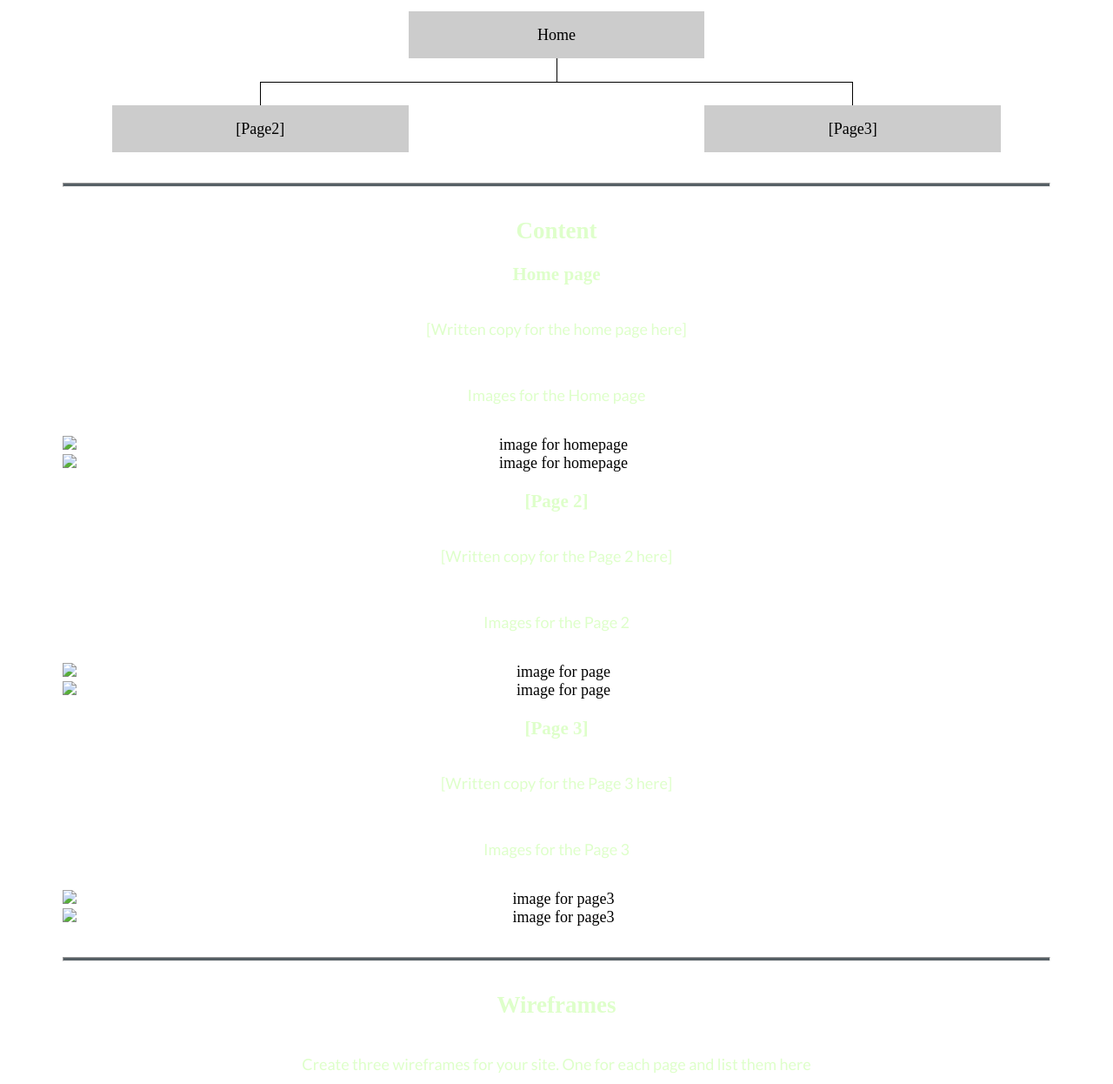
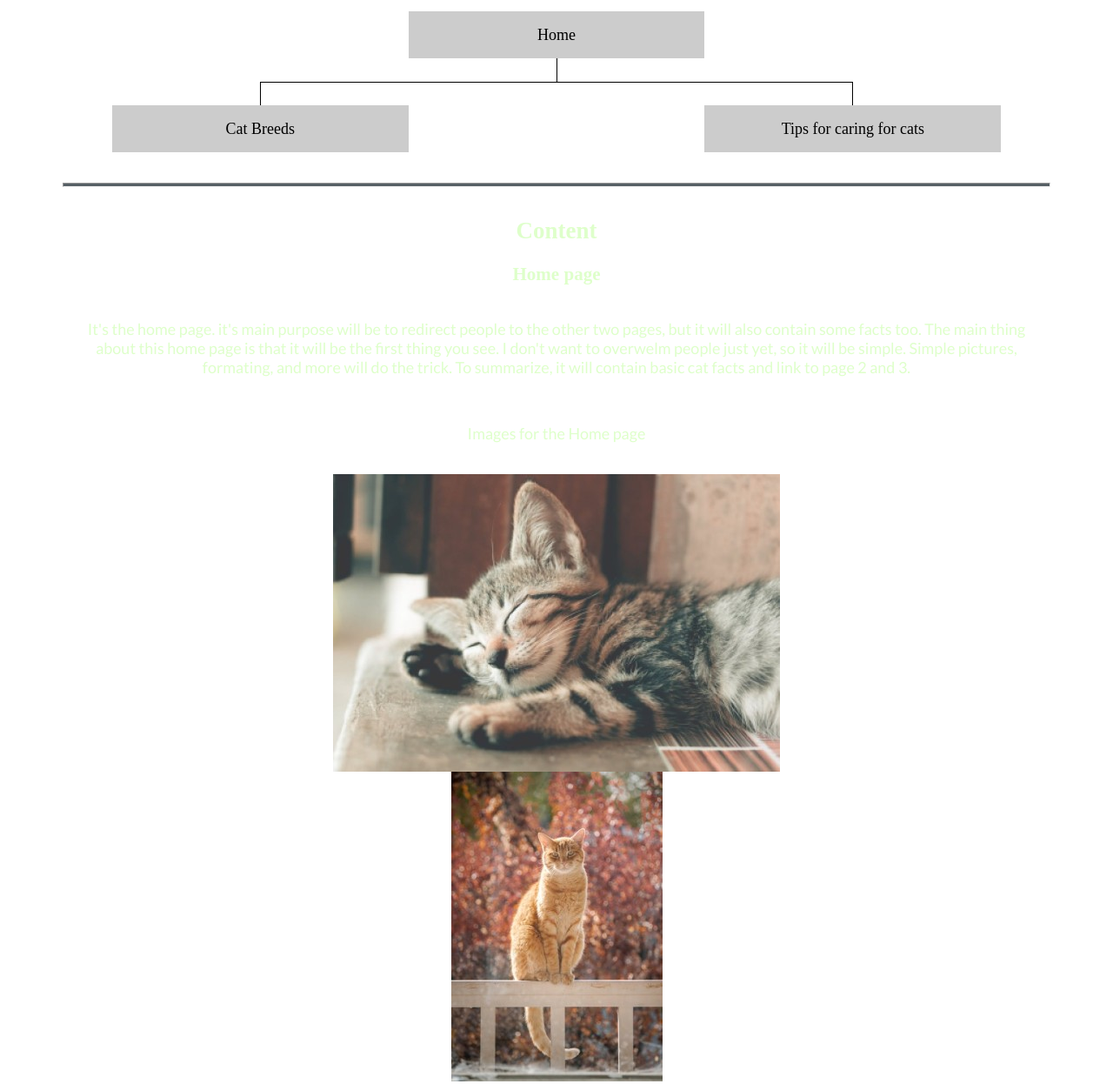
Before and after one commit to chilltomato/school-stuff, a plain HTML site: page cat_facts/site-plan.html in a window 1280 px wide. Shown: the part 2160-3406 px from the top of the page at 87% size. Drawn offline with Linux system fonts and the light colour scheme; a web font is replaced by a local one.

Commit message:
big update, but added more stuff

```diff
--- a/cat_facts/site-plan.html
+++ b/cat_facts/site-plan.html
@@ -96,10 +96,10 @@
           Home
         </div>
         <div class="sm-page2">
-          [Page2] <!-- change this -->
+          Cat Breeds <!-- change this -->
         </div>
         <div class="sm-page3">
-          [Page3]  <!-- change this -->
+          Tips for caring for cats  <!-- change this -->
         </div>
 
         <div class="top">
@@ -121,31 +121,42 @@
       </h2>
       <h3>Home page</h3>
       <p>
-        [Written copy for the home page here]
+        It's the home page. it's main purpose will be to redirect people to the other two pages, but it will also contain some facts too.
+        The main thing about this home page is that it will be the first thing you see. I don't want to overwelm people just yet, so it will be simple.
+        Simple pictures, formating, and more will do the trick.
+        To summarize, it will contain basic cat facts and link to page 2 and 3.
       </p>
       <p>Images for the Home page</p>
-        <img src="#" alt="image for homepage">
-        <img src="#" alt="image for homepage">
+        <img src="images\pexels-photo-1056251.jpeg" alt="image for homepage">
+        <img src="images\pexels-photo-982314.jpeg" alt="image for homepage">
 
       </ul>
-      <h3>[Page 2]</h3>
+      <h3>Cat Breeds</h3>
       <p>
-        [Written copy for the Page 2 here]
+        Cats come in breeds, kind of like dogs. This page will basicly be documenting that.
+        They're a supprizing amount of them, so it will document about 10 or maybe 12.
+        it will share some facts about them as well. It will also contain people's opinions on them.
+        To summirize, it will tell you about some cat breads and give facts about them.
       </p>
       <p>Images for the Page 2</p>
-        <img src="#" alt="image for page">
-        <img src="#" alt="image for page">
+        <img src="images\pexels-photo-68594.jpeg" alt="image for page">
+        <img src="images\pexels-366671-991831.jpg" alt="image for page">
 
       </ul>
-      <h3>[Page 3]</h3>
+      <h3>Tips for caring for cats</h3>
       <p>
-        [Written copy for the Page 3 here]
+        Cats are not dogs, they at least don't act like dogs. This page will give tips on caring for cats.
+        Might not be the most accurate page, but it'll still be good tips. will link places for info too.
+        probally would be the most visited part too.
+        To summirize, it will contain tips for caring for cats and link to info on that subject matter.
       </p>
       <p>Images for the Page 3</p>
-        <img src="#" alt="image for page3">
-        <img src="#" alt="image for page3">
+        <img src="images\pexels-catscoming-1543793.jpg" alt="image for page3">
+        <img src="images\pexels-photo-7224651.png" alt="image for page3">
 
       </ul>
+      <!--  Vogue (Vogue)
+      Let your body move to the music (Move to the music)--------->
       <hr>
       <h2>
         Wireframes
--- a/wwr/styles/style.css
+++ b/wwr/styles/style.css
@@ -115,6 +115,7 @@ nav a:hover {
 .msg {
     line-height: 5.5em;
     padding: 35px;
+    align-self: center;
     background-color: #F17300;
     grid-column: 6/10;
     grid-row: 6/7;
```
Also changed, not shown: index.html (+2 -1 lines), wwr/index.html (+1 -1 lines), wwr/site-plan-rafting.html (+5 -4 lines), cat_facts/images/pexels-366671-991831.jpg (added), cat_facts/images/pexels-catscoming-1543793.jpg (added), cat_facts/images/pexels-photo-1056251.jpeg (added), cat_facts/images/pexels-photo-68594.jpeg (added), cat_facts/images/pexels-photo-7224651.png (added), cat_facts/images/pexels-photo-982314.jpeg (added), cat_facts/index.html (added), wwr/images/bighorn-ram.jpg (added), wwr/images/little-colorado-portrait.jpg (added), wwr/images/rafting22_600.jpg (added), wwr/images/rafting52_600.jpg (added), 4 more files.
